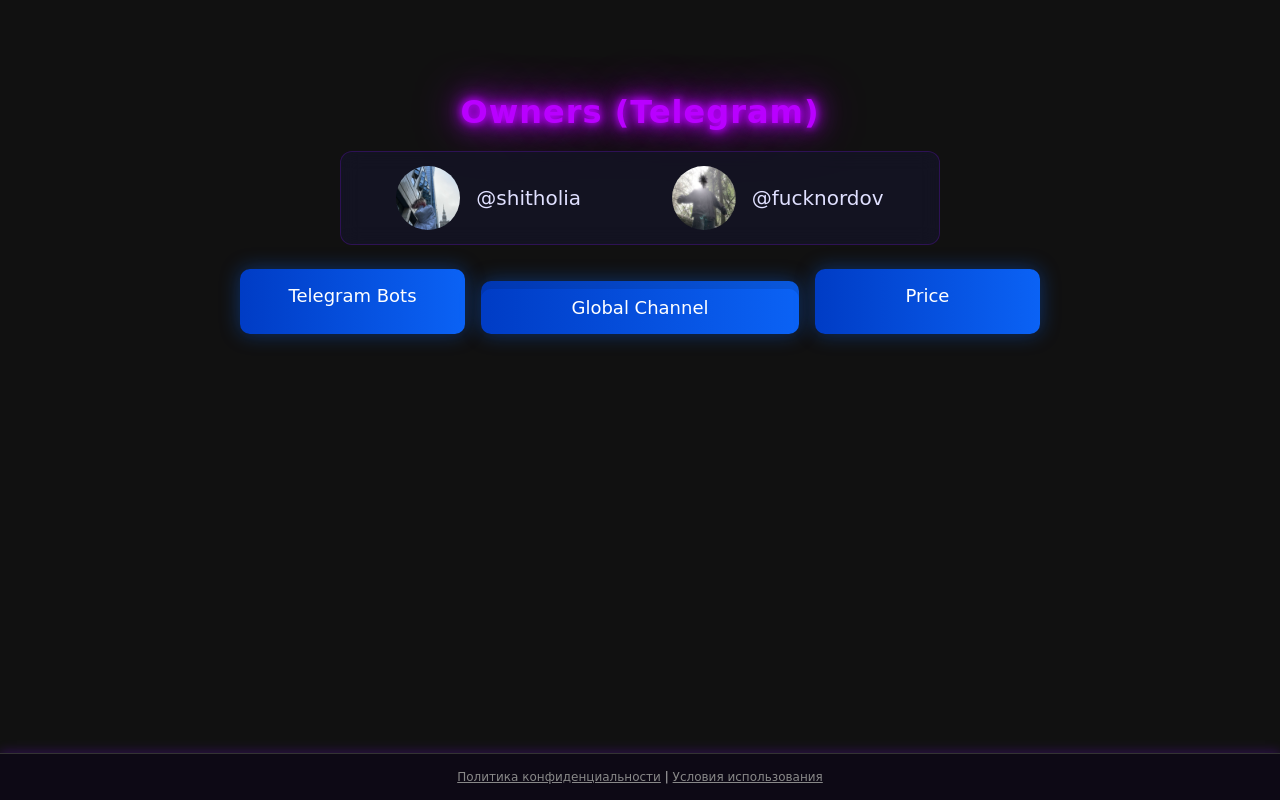
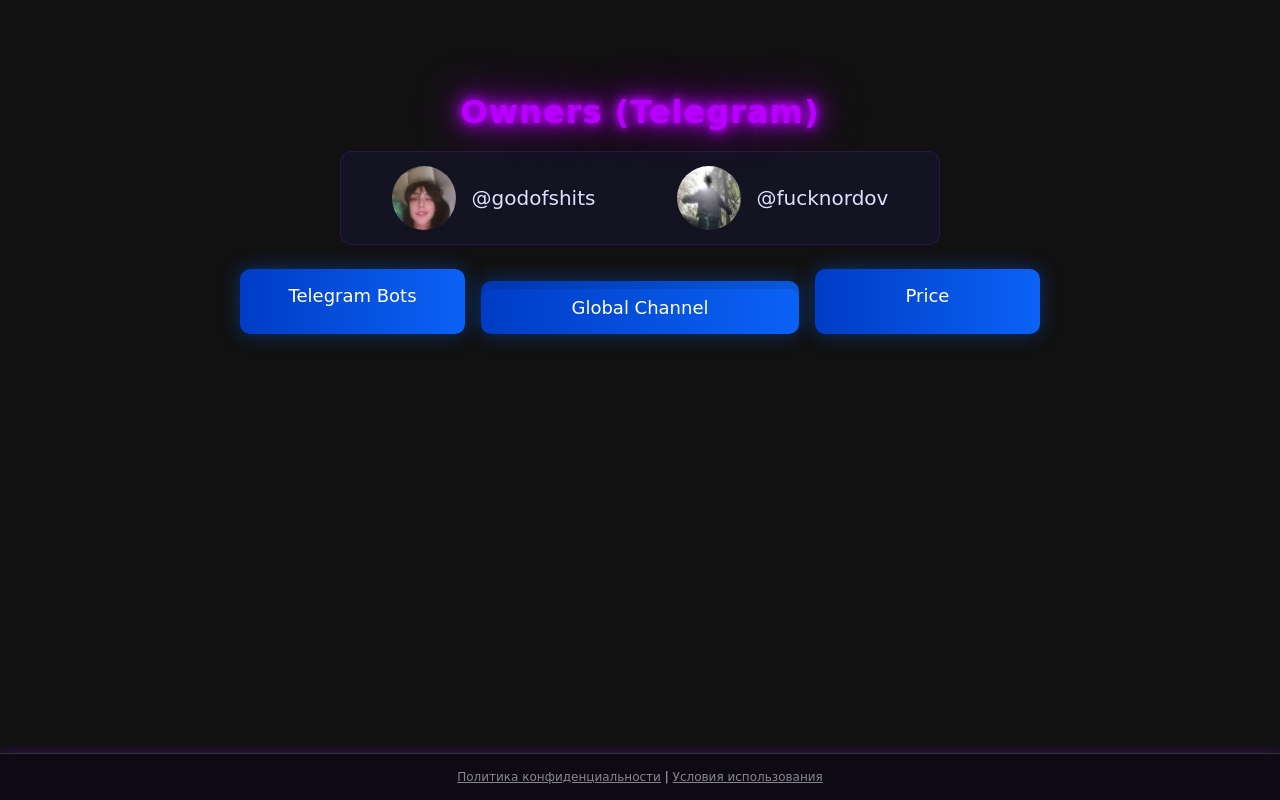
Before and after one commit to skywhycurs/skywhycurs.github.io, a plain HTML site: page index.html in a window 1280 px wide. Shown: the part 847-1647 px from the top of the page. Drawn offline with Linux system fonts and the light colour scheme.

Commit message:
Update index.html

```diff
--- a/index.html
+++ b/index.html
@@ -26,8 +26,8 @@
         <!-- Панель с владельцами -->
         <div class="telegram-panel">
             <div class="telegram-owner">
-                <img src="shitholia.jpg" alt="Avatar for @shitholia" class="avatar">
-                <span onclick="window.open('https://t.me/shitholia', '_blank')">@shitholia</span>
+                <img src="matvey.jpg" alt="Avatar for @godofshits" class="avatar">
+                <span onclick="window.open('https://t.me/godofshits', '_blank')">@godofshits</span>
             </div>
             <div class="telegram-owner">
                 <img src="fucknordov.jpg" alt="Avatar for @fucknordov" class="avatar">
```
